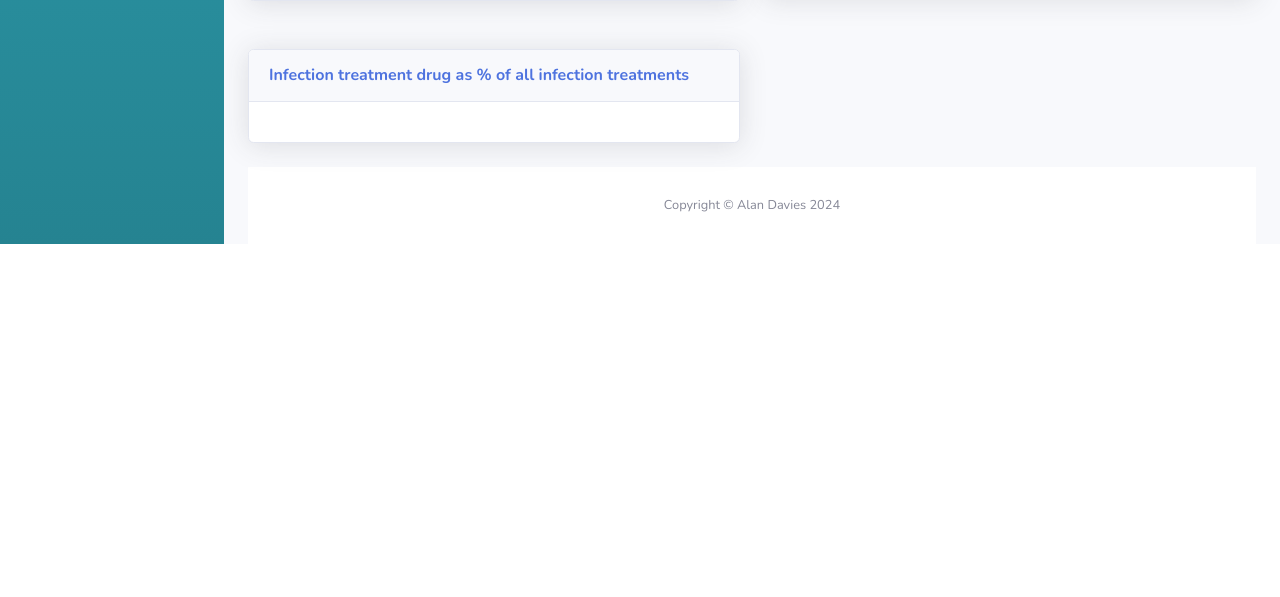
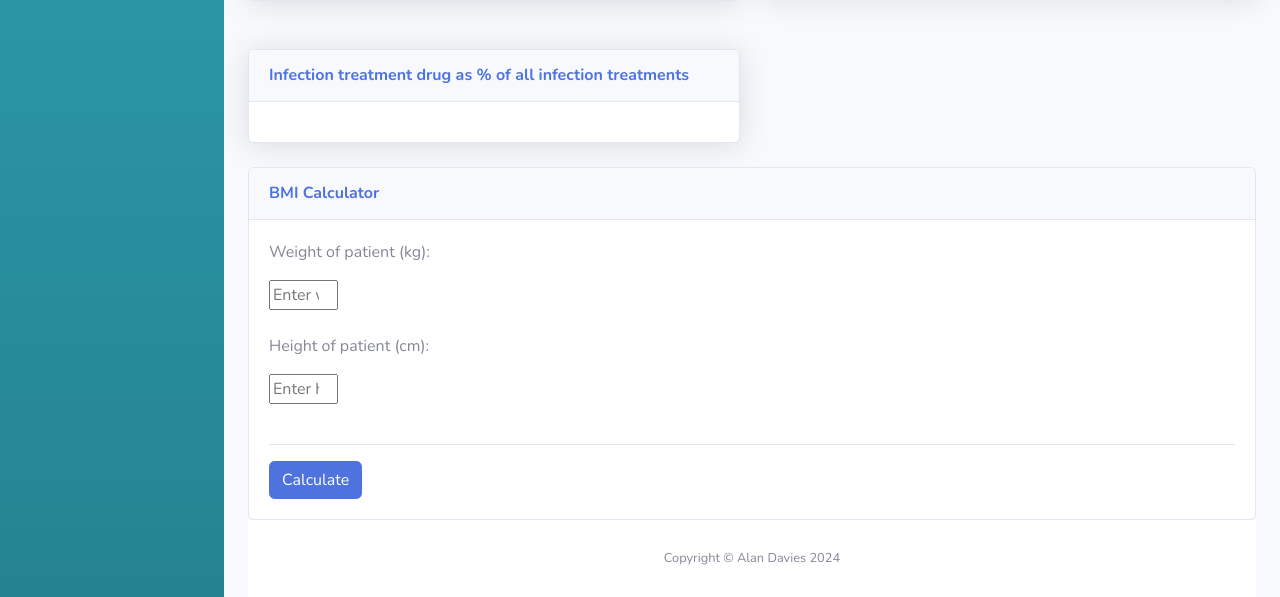
Before and after one commit to harryc898/group_lima, a Flask app: template app/templates/dashboard/index.html in a window 1280 px wide. Shown: the part 1329-1926 px from the top of the page. Before the commit the page ends 1573 px from the top, so only its background shows below. Run offline with Flask 3, Linux system fonts and the light colour scheme; the template is opened without the code that fills it, so the values that code supplies are empty; some libraries are stand-ins or nearby versions.

Commit message:
This is the BMI calculator on the actual dashboard, it works so I wanted to push it now so everyone has it, obviously changes still need to be made to it (height box etc.)

```diff
--- a/app/static/js/calculators.js
+++ b/app/static/js/calculators.js
@@ -31,3 +31,35 @@ function calculateCreatinineClearance() {
     document.getElementById("result").innerHTML =
         `Estimated Creatinine Clearance: <strong>${creatinineClearance.toFixed(2)} mL/min</strong>`;
 }
+
+function calculateBMI() {
+      // Get user input
+      const weight = parseFloat(document.getElementById('weight').value);
+      const heightCm = parseFloat(document.getElementById('height').value);
+
+      if (weight > 0 && heightCm > 0) {
+          // Convert height from cm to meters
+          const heightM = heightCm / 100;
+
+          // Calculate BMI
+          const bmi = weight / (heightM * heightM);
+
+          // Determine BMI category
+          let category = '';
+          if (bmi < 18.5) {
+              category = 'Underweight';
+          } else if (bmi < 24.9) {
+              category = 'Normal weight';
+          } else if (bmi < 29.9) {
+              category = 'Overweight';
+          } else {
+              category = 'Obesity';
+          }
+
+          // Display the result
+          document.getElementById('bmiResult').innerHTML =
+              `<p>Your BMI is <strong>${bmi.toFixed(2)}</strong> (${category}).</p>`;
+      } else {
+          document.getElementById('bmiResult').innerHTML = '<p>Please enter valid weight and height values.</p>';
+      }
+  }
--- a/app/static/js/main.js
+++ b/app/static/js/main.js
@@ -35,4 +35,5 @@ document.addEventListener("DOMContentLoaded", function () {
         .catch(error => {
             console.error('Error loading chart data:', error);
         });
+
 });
--- a/app/templates/dashboard/index.html
+++ b/app/templates/dashboard/index.html
@@ -459,6 +459,30 @@
                   </div>
               </div>
 
+
+        <div id="bmi-calc">
+  <div class="card">
+      <div class="card-header py-3">
+        <h6 class="m-0 font-weight-bold text-primary">BMI Calculator</h6>
+      </div>
+      <div class="card-body">
+          <div id="bmi-calc-left-column">
+              <p>Weight of patient (kg):</p>
+              <input type="number" min="1" max="500" name="patients-weight" id="weight" placeholder="Enter weight in kg" required>
+              <br /><br />
+              <p>Height of patient (cm):</p>
+              <input type="number" min="50" max="250" name="patients-height" id="height" placeholder="Enter height in cm" required>
+              <br /><br />
+              <hr />
+              <button type="button" class="btn btn-primary" onclick="calculateBMI()">Calculate</button>
+          </div>
+          <div id="bmi-calc-right-column">
+              <div id="bmiResult" class="result"></div>
+          </div>
+      </div>
+  </div>
+</div>
+
           <!-- JavaScript Validation Logic -->
           <script>
   document.addEventListener('input', function (event) {
--- a/config.py
+++ b/config.py
@@ -9,7 +9,7 @@ DESCRIPTION:   Configuration file, contains details to setup Flask app i.e. path
 
 import os
 
-DEBUG = True
+DEBUG = False
 BASE_DIR = os.path.abspath(os.path.dirname(__file__))
 SQLALCHEMY_TRACK_MODIFICATIONS = False
 SQLALCHEMY_DATABASE_URI = 'sqlite:///' + os.path.join(BASE_DIR, 'abxdb.db')
```
